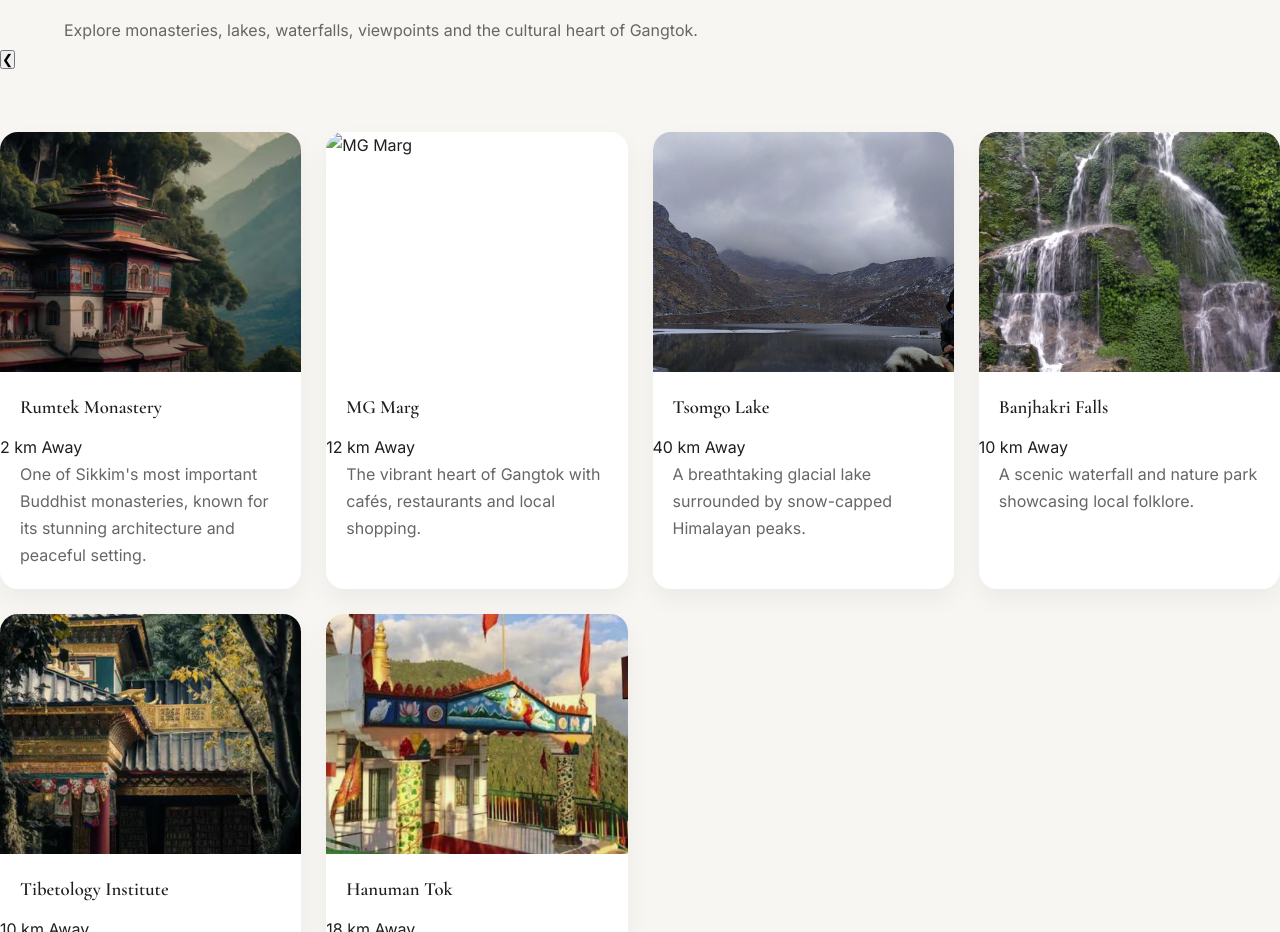
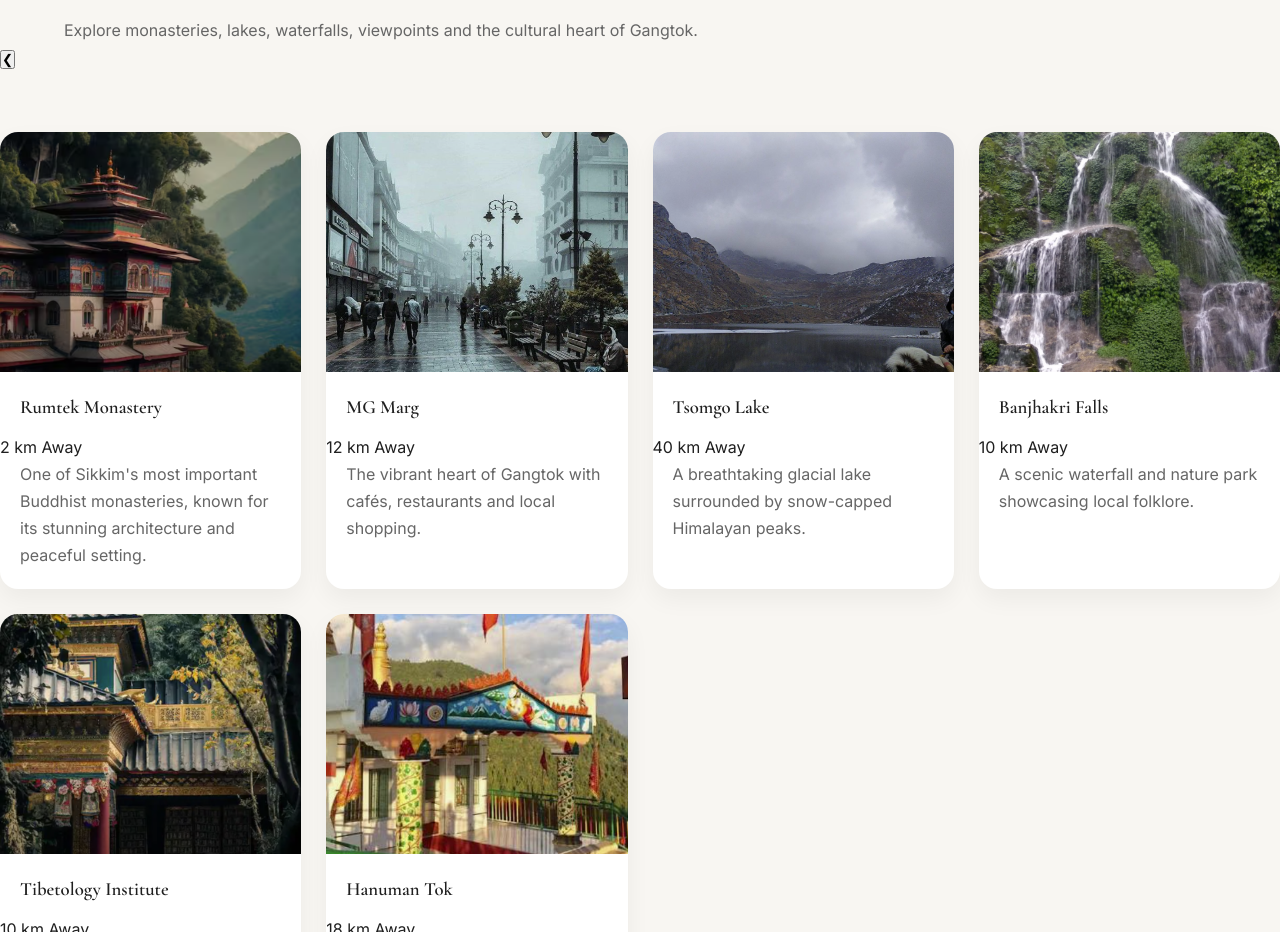
Before and after one commit to tanisharoy222005-collab/casa-tranquila, a plain HTML site: page index.html in a window 1280 px wide. Shown: the part 6340-7272 px from the top of the page. Drawn offline with nearby package versions, Linux system fonts and the light colour scheme.

Commit message:
Update index.html

```diff
--- a/index.html
+++ b/index.html
@@ -330,7 +330,7 @@
             </div>
 
             <div class="experience-card">
-                <img src="assets/mgmarg.png" alt="MG Marg">
+                <img src="assets/mg marg.png" alt="MG Marg">
                 <div class="card-content">
                     <h3>MG Marg</h3>
                     <span>12 km Away</span>
```
